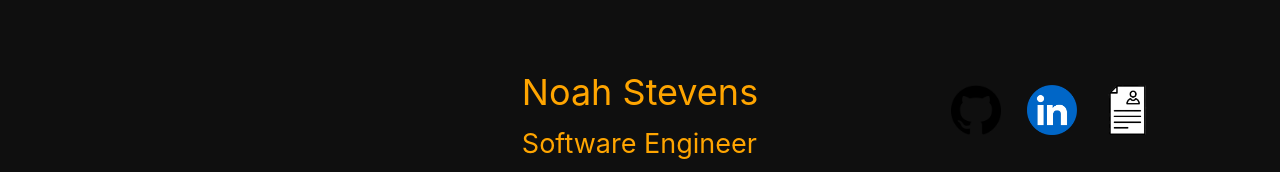
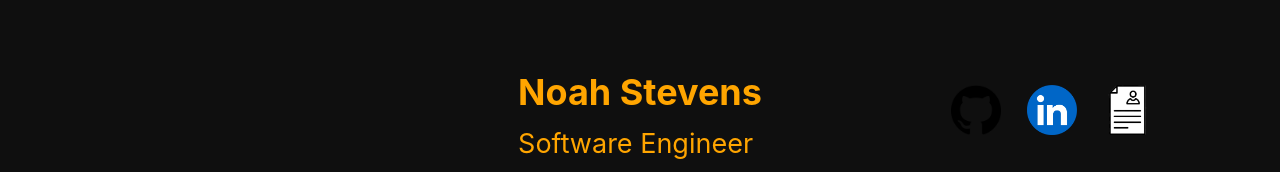
Before and after one commit to Skeffy/skeffy.github.io, a Vue app: page / in a window 1280 px wide. Shown: the top 172 px of the page. Built offline with nearby package versions, Linux system fonts and the light colour scheme.

Commit message:
Bold name

```diff
--- a/src/components/PageHeader.vue
+++ b/src/components/PageHeader.vue
@@ -33,6 +33,10 @@ header {
     border-bottom: 4px solid orange
 }
 
+#heading>h1 {
+    font-weight: bolder;
+}
+
 #heading {
     grid-area: heading;
     justify-self: center;
```
